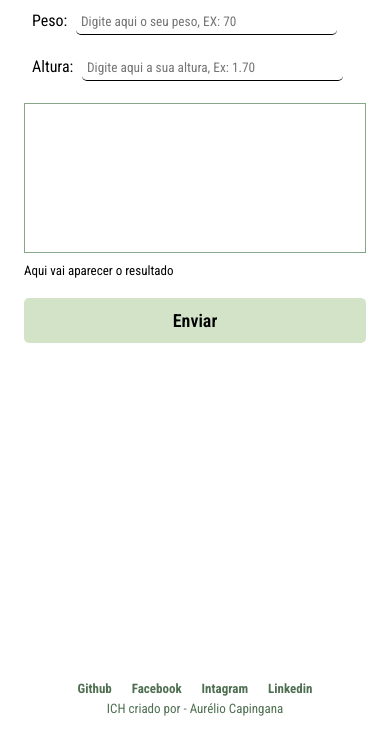
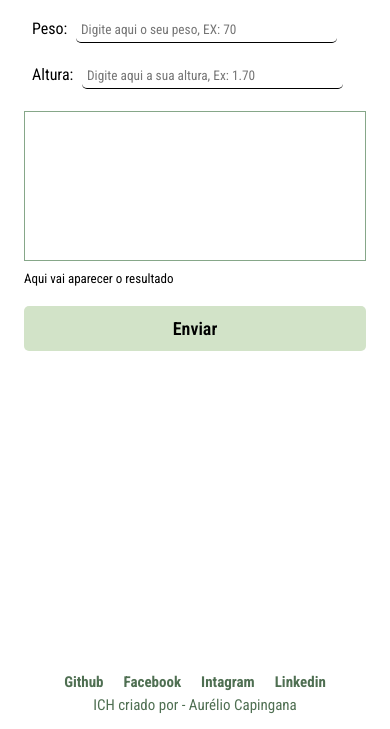
Before and after one commit to aureliocapingana01/calcular_imc_ich, a plain HTML site: page index.html in a window 390 px wide. Shown: the part 115-844 px from the top of the page. Drawn offline with Linux system fonts and the light colour scheme.

Commit message:
feito o sistema responsivo do site

```diff
--- a/assets/css/style.css
+++ b/assets/css/style.css
@@ -130,7 +130,7 @@ footer .rede-socias a{
     .container {
         width: 100%;
         font-size: 16px;
-        padding:  0.5rem 1.5rem;
+        padding: 1rem 1.5rem;
     }
     header {
         margin-top: 0.5rem;
@@ -178,7 +178,7 @@ footer .rede-socias a{
         flex-direction: column;
         padding: 10px 0 ;
         gap: 5px;
-        font-size: 13px;
+        font-size: 15px;
     }
 
 }
```
